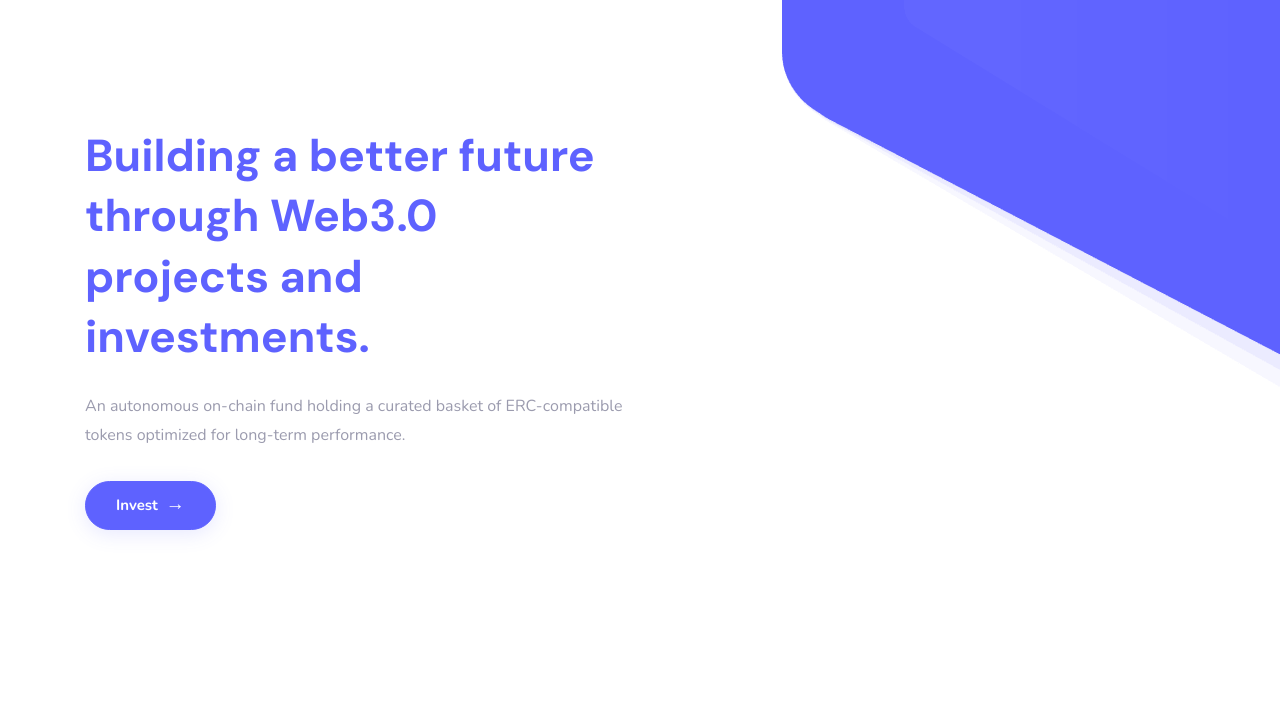
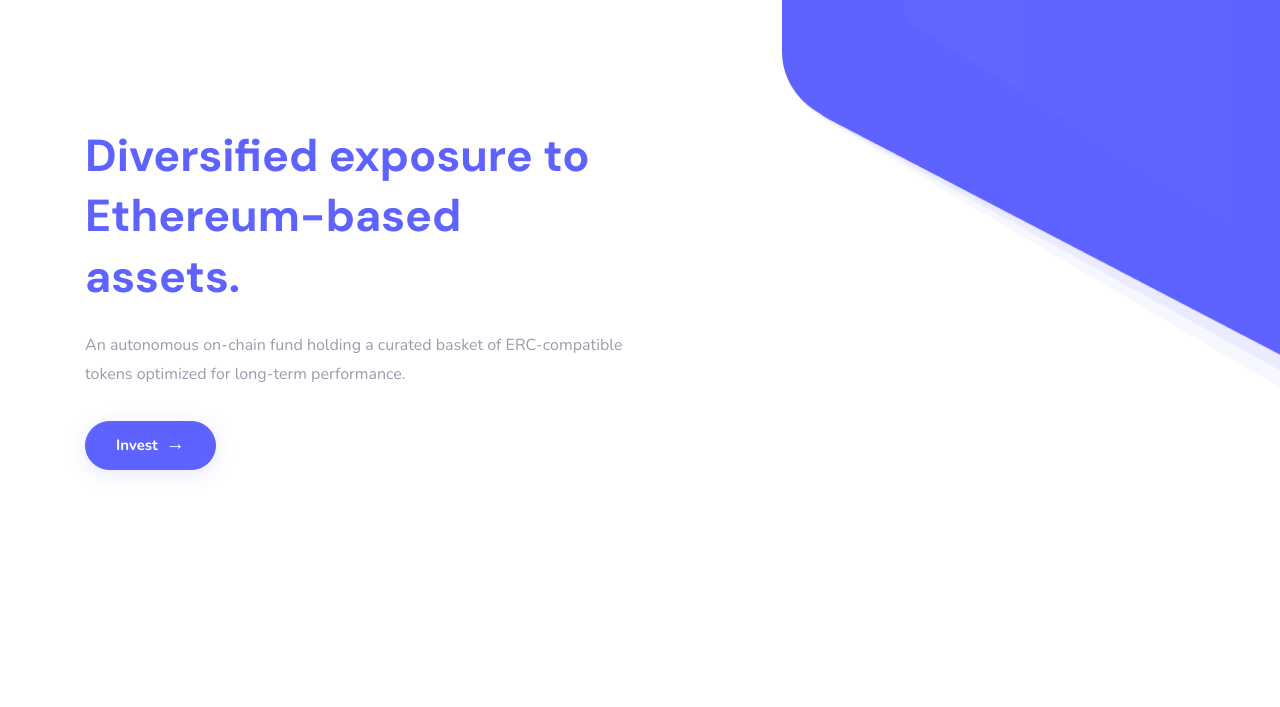
Before and after one commit to ljuliandicarlo/erc.capital, a plain HTML site: page index.html in a window 1280 px wide. Shown: the part 68-775 px from the top of the page. Drawn offline with nearby package versions, Linux system fonts and the light colour scheme.

Commit message:
Update index.html

```diff
--- a/index.html
+++ b/index.html
@@ -72,7 +72,7 @@
                 <div class="col-lg-6">
                     <div class="hero-title">
                         <p class="text-uppercase hero-small-title title font-weight-bold f-14 mb-4"></p>
-                        <h1 class="font-weight-bold main-title mb-4">Building a better future through Web3.0 projects and investments.</h1>
+                        <h1 class="font-weight-bold main-title mb-4">Diversified exposure to Ethereum-based assets.</h1>
                         <p class="text-muted mb-4 pb-2">An autonomous on-chain fund holding a curated basket of ERC-compatible tokens optimized for long-term performance. </p>
                         <a href="https://app.enzyme.finance/fund/0x87bf298f7da6bd558fbd8bb46ea59bd85c2e5681/overview" class="btn btn-primary rounded-pill">Invest<span class="ml-2 right-icon">&#8594;</span></a>
                     </div>
```
